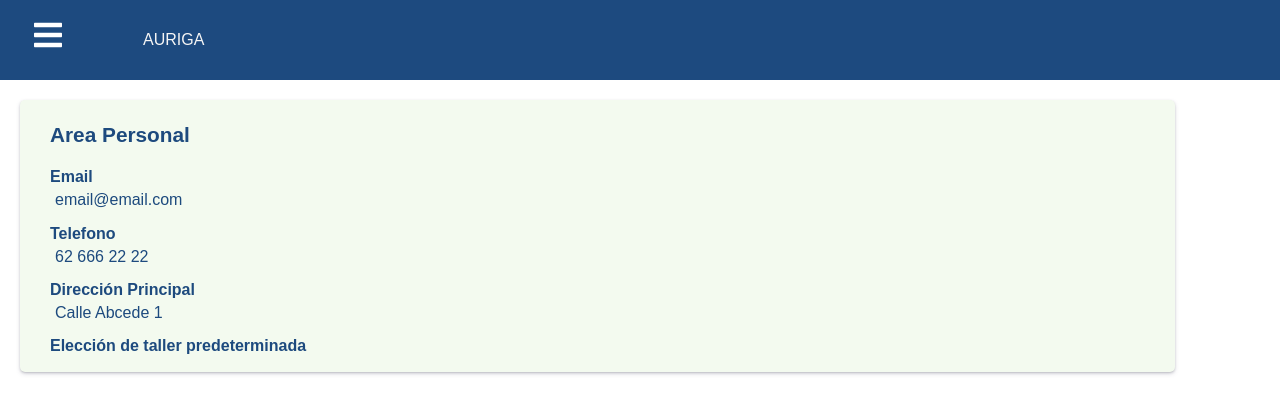
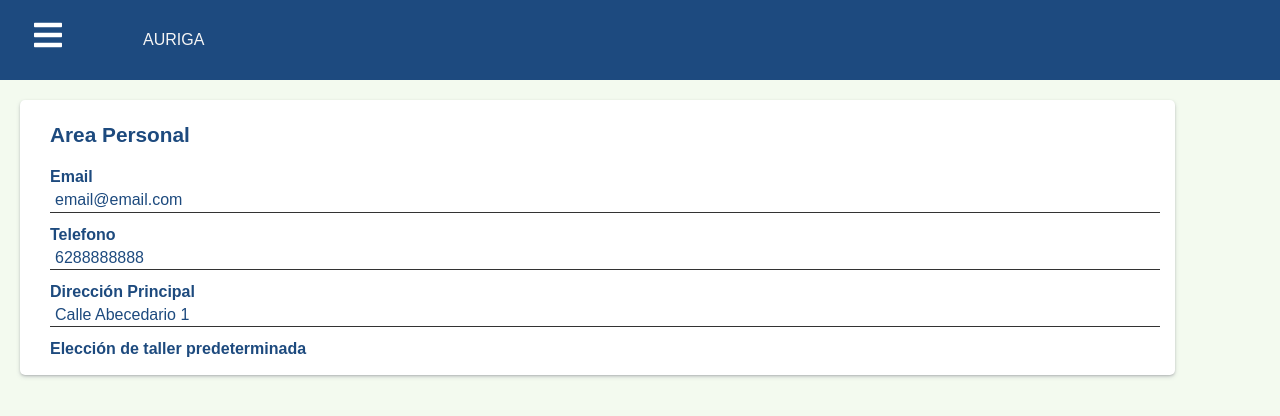
Before and after one commit to Vir89/Auriga, a React (Create React App) app in the folder client/: page /area-personal in a window 1280 px wide. Shown: the top 416 px of the page. Built offline with nearby package versions, Linux system fonts and the light colour scheme.

Commit message:
personal data added

```diff
--- /dev/null
+++ b/client/src/components/atoms/BorderBottom.js
@@ -0,0 +1,9 @@
+import styled from "styled-components";
+
+const BorderBottom= styled.div`
+    border-bottom: 1px solid #333;
+
+
+`
+
+export default BorderBottom;
--- a/client/src/components/atoms/MainContainer.js
+++ b/client/src/components/atoms/MainContainer.js
@@ -6,7 +6,7 @@ const MainContainer = styled.div `
     box-shadow: rgba(50, 50, 93, 0.25) 0px 2px 5px -1px, rgba(0, 0, 0, 0.3) 0px 1px 3px -1px;
     padding: 5px 5px 5px 10px;
     border-radius: 5px;
-    background-color:${props => props.theme.colors.quinary};
+    background-color:${props => props.theme.colors.white};
 `
 
 export default MainContainer;
--- a/client/src/components/atoms/PageContainer.js
+++ b/client/src/components/atoms/PageContainer.js
@@ -3,6 +3,7 @@ import styled from "styled-components";
 const PageContainer = styled.div `
     width: 95%;
 
+
 `
 
 export default PageContainer;
--- a/client/src/components/molecules/Alert.js
+++ b/client/src/components/molecules/Alert.js
@@ -4,7 +4,6 @@ import H3 from '../atoms/H3'
 import Span from '../atoms/Span'
 import { RiCheckboxBlankCircleFill } from "react-icons/ri";
 import { IoAlertCircleSharp, IoDocumentText } from "react-icons/io5";
-import {textData} from '../../data/textData'
 import P from '../atoms/P';
 import { FaWrench } from "react-icons/fa";
 
@@ -15,17 +14,15 @@ const icons={
     document:<IoDocumentText/>
 }
 
-export const Alert = () => {
+export const Alert = ({alert}) => {
     return (
         <>
-
-            {textData.Alerts.map(alert=>
                 <DivAlert >
                     <Span> {icons[alert.type]}  </Span>
                     <H3>{alert.name}</H3>
                     <P>{alert.fechaCaducidad}</P>
 
-                </DivAlert>)}
+                </DivAlert>
         </>
 
     )
--- a/client/src/components/organisms/AlertsContainer.js
+++ b/client/src/components/organisms/AlertsContainer.js
@@ -11,8 +11,11 @@ export const AlertsContainer = () => {
     return (
         <DivColumn>
             <H2>Avisos pendientes</H2>
+            {textData.Alerts.map((alert, n)=>
+                <Alert
+                key={n}
+                alert ={alert}/>)}
 
-            <Alert/>
 
         </DivColumn>
     )
--- a/client/src/components/organisms/PersonalBodyContainer.js
+++ b/client/src/components/organisms/PersonalBodyContainer.js
@@ -1,4 +1,6 @@
 import React, {useState} from 'react'
+import { textData } from '../../data/textData'
+import BorderBottom from '../atoms/BorderBottom'
 import DivColumn from '../atoms/DivColumn'
 import DivRow from '../atoms/DivRow'
 import H2 from '../atoms/H2'
@@ -14,19 +16,24 @@ export const PersonalBodyContainer = () => {
             <DivRow><H2>Area Personal</H2></DivRow>
 
             <DivColumn >
-                <H3>Email</H3>
-                <P>email@email.com</P>
+                <BorderBottom>
+                    <H3>Email</H3>
+                    <P>{textData.PersonalData[0].email}</P>
+                </BorderBottom>
             </DivColumn>
 
             <DivColumn >
                 <H3>Telefono</H3>
-                < P>62 666 22 22</P>
+                < P>{textData.PersonalData[0].phone}</P>
+                <BorderBottom/>
             </DivColumn>
 
             <DivColumn >
                 <H3>Dirección Principal</H3>
-                <P>Calle Abcede 1</P>
+                <P>{textData.PersonalData[0].address}</P>
+                <BorderBottom/>
             </DivColumn>
+
 
             <DivColumn >
                 <H3>Elección de taller predeterminada</H3>
--- a/client/src/components/pages/Personal.js
+++ b/client/src/components/pages/Personal.js
@@ -2,6 +2,7 @@ import React from 'react'
 import MainContainer from '../atoms/MainContainer'
 import PageContainer from '../atoms/PageContainer'
 import { PersonalBodyContainer } from '../organisms/PersonalBodyContainer'
+
 
 export const Personal = () => {
     return (
@@ -11,6 +12,8 @@ export const Personal = () => {
 
             </MainContainer>
 
+
+
         </PageContainer>
     )
 }
--- a/client/src/data/textData.js
+++ b/client/src/data/textData.js
@@ -10,6 +10,16 @@ export const textData = {
 
         },
 
+    ],
+
+    PersonalData:[
+        {
+            email: "email@email.com",
+            phone: "6288888888",
+            address: "Calle Abecedario 1"
+
+
+        }
     ],
 
     UserInfo:[
--- a/client/src/styles/GlobalStyles.js
+++ b/client/src/styles/GlobalStyles.js
@@ -69,6 +69,7 @@ table {
 html, body, #root {
   height: 100%;
   font-family: "Cabin";
+  background-color: #F3FAEF;
 
 }
 `;
```
Also changed, not shown: client/src/components/atoms/CardBody.js (added, +12 -0 lines), client/src/components/atoms/Hr.js (added, +9 -0 lines).
